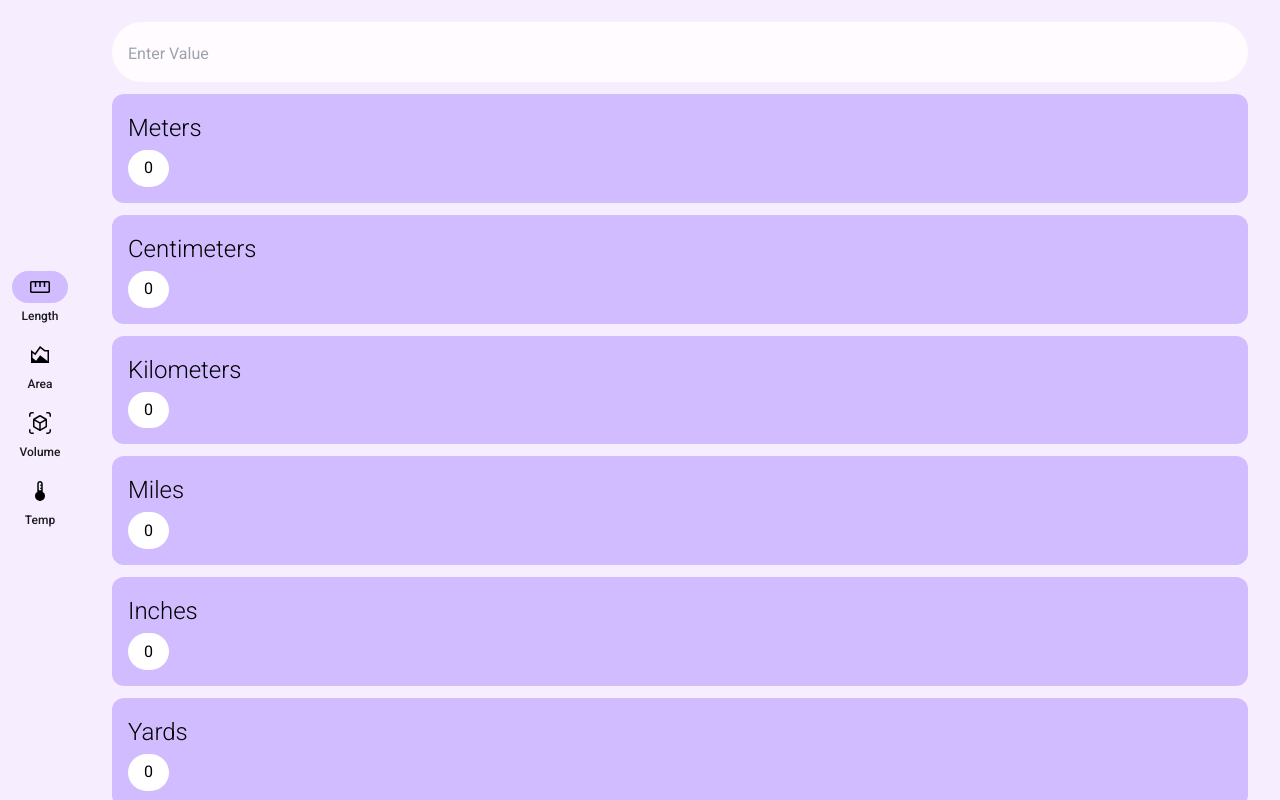
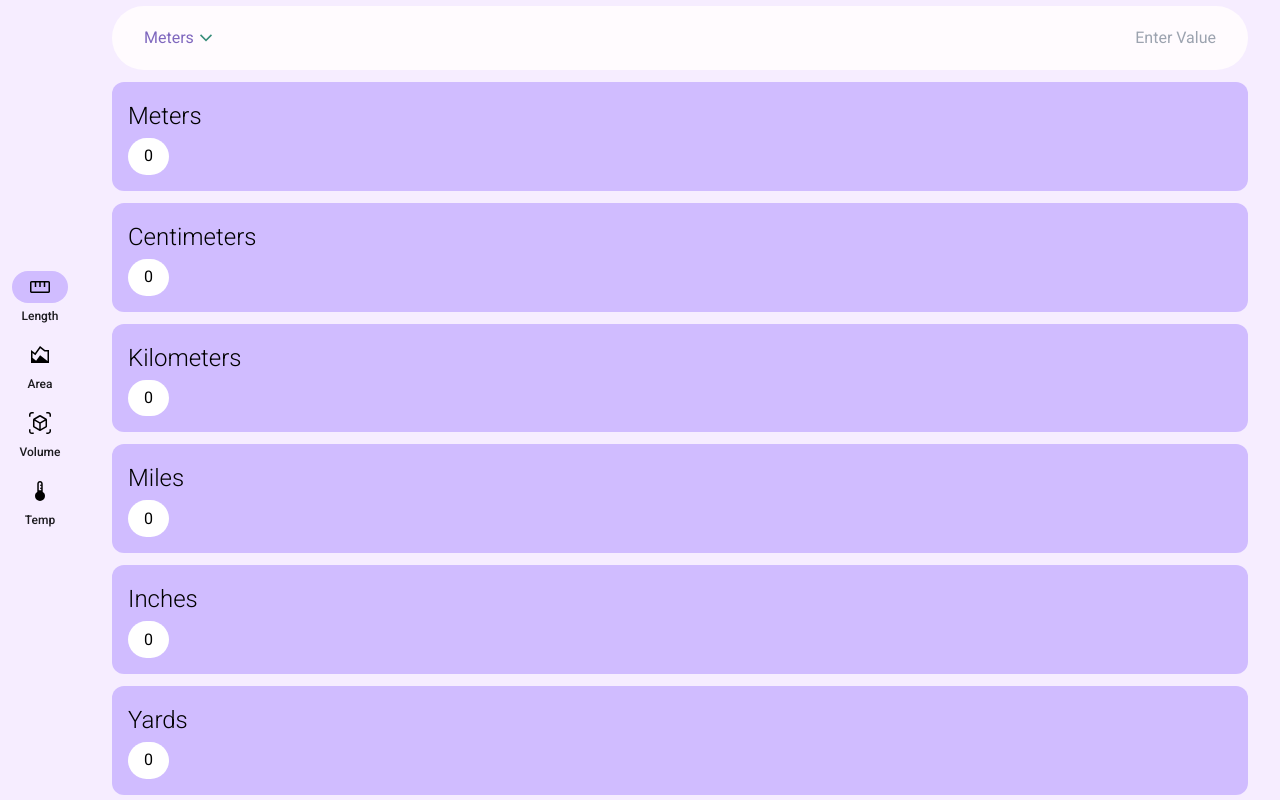
Before and after one commit to FlamingArch/react-unit-converter, a React (Vite) app: page / in a window 1280 px wide. Built offline with nearby package versions, Linux system fonts and the light colour scheme.

Commit message:
Working Input, Conversion

```diff
--- a/src/Components/Pages/Length.jsx
+++ b/src/Components/Pages/Length.jsx
@@ -10,7 +10,7 @@ import Picker from '../Views/Picker';
 
 const LengthPage = () => {
     const [value, setValue] = useState(0.0);
-    const [unit, setUnit] = useState(0.0);
+    const [unit, setUnit] = useState("meters");
 
     const controller = new Lengths();
 
@@ -19,7 +19,12 @@ const LengthPage = () => {
     return (
         <Page title="Length">
             <ListItem input={true}>
-                <Picker type="dropdown" items={controller.units} />
+                <Picker
+                    type="dropdown"
+                    items={controller.units.map(e => _.capitalize(e))}
+                    selected={controller.units.indexOf(unit)}
+                />
+                {/* <Text>Sup {value}</Text> */}
                 <TextField type="number" alignment="left" text={`${value}`} onChange={(e) => {
                     setValue(_.toNumber(e));
                     console.log(value);
--- a/src/Components/Views/Picker.jsx
+++ b/src/Components/Views/Picker.jsx
@@ -1,8 +1,12 @@
 import React from 'react'
+import ExpandIcon from '../../Icons/expand.svg'
 
 const Picker = ({ items, selected }) => {
   return (
-    <div>{items[selected]}</div>
+    <div className='picker'>
+      {items[selected]}
+      <img src={ExpandIcon} alt="" />
+    </div>
   )
 }
 
--- a/src/index.css
+++ b/src/index.css
@@ -136,6 +136,7 @@
   align-items: center;
   flex-direction: column;
   padding: 1rem;
+  padding-top: 0px;
   overflow: scroll;
 }
 
@@ -163,6 +164,13 @@
 .listitem.input {
   border-radius: 999rem;
   background-color: #FFFBFE;
+  flex-direction: row;
+  justify-content: space-between;
+}
+
+.listitem.input input {
+  padding-right: 1rem;
+  text-align: end !important;
 }
 
 .primary {
@@ -176,3 +184,21 @@
   padding: 0.4rem 1rem;
   width: min-content;
 }
+
+.picker {
+  display: flex;
+  align-items: center;
+  color: #7F67BE;
+  padding: 0.25rem 1rem;
+  border-radius: 1rem;
+}
+
+.picker:hover {
+  background-color: #ddd;
+}
+
+.picker img {
+  filter: invert(46%) sepia(10%) saturate(2493%) hue-rotate(216deg) brightness(93%) contrast(88%);;
+  width: 1.5rem;
+  height: 1.5rem;
+}
```
Also changed, not shown: src/Icons/expand.svg (added).
